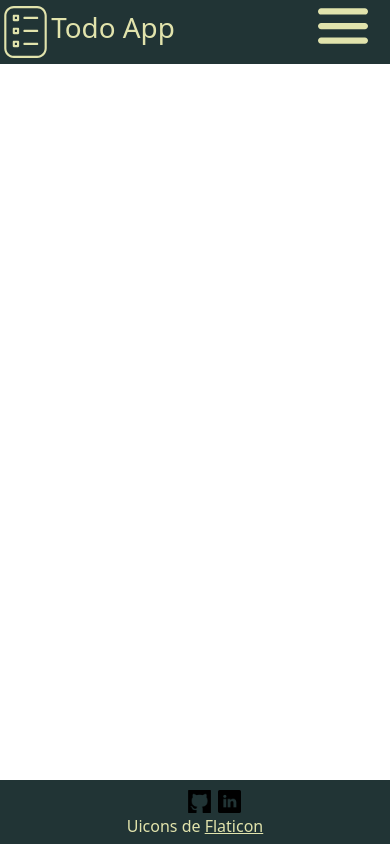
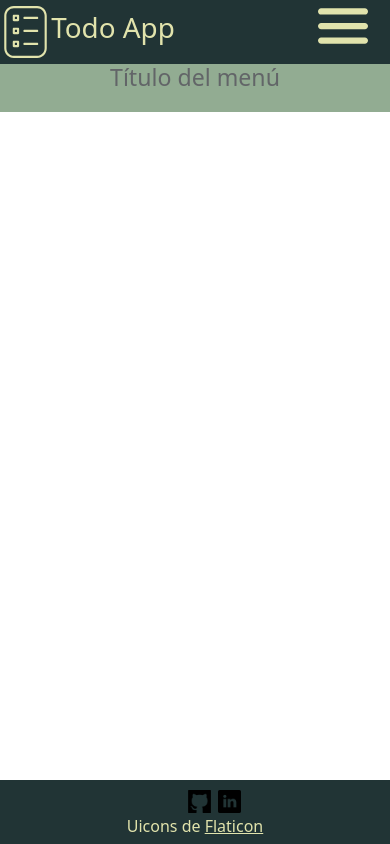
Before and after one commit to dalbr96/todo-app-fr, an Angular app in the folder todo-app-fr/: page / in a window 390 px wide. Built offline with nearby package versions, Linux system fonts and the light colour scheme.

Commit message:
ADD - main component: maquetación inicial

```diff
--- a/todo-app-fr/src/app/core/modules/layout/layout.module.ts
+++ b/todo-app-fr/src/app/core/modules/layout/layout.module.ts
@@ -5,6 +5,7 @@ import { HeaderComponent } from './header/header.component';
 import { FooterComponent } from './footer/footer.component';
 import { NavbarComponent } from './navbar/navbar.component';
 import { BrowserAnimationsModule } from '@angular/platform-browser/animations';
+import { MainComponent } from './main/main.component';
 
 
 
@@ -13,7 +14,8 @@ import { BrowserAnimationsModule } from '@angular/platform-browser/animations';
     LayoutComponent,
     HeaderComponent,
     FooterComponent,
-    NavbarComponent
+    NavbarComponent,
+    MainComponent
   ],
   imports: [
     CommonModule,
--- a/todo-app-fr/src/app/core/modules/layout/layout/layout.component.html
+++ b/todo-app-fr/src/app/core/modules/layout/layout/layout.component.html
@@ -1,2 +1,3 @@
 <app-header></app-header>
+<app-main></app-main>
 <app-footer></app-footer>
--- /dev/null
+++ b/todo-app-fr/src/app/core/modules/layout/main/main.component.css
@@ -0,0 +1,24 @@
+@media (max-width:830px) {
+    .main-container {
+        display: flex;
+        flex-direction: column;
+    }
+
+    .main-navigation {
+        max-width: 100%;
+        height: 3rem;
+    }
+}
+
+@media(min-width:831px) {
+    .main-navigation {
+        max-width: 20vw;
+        height: 100vh;
+    }
+}
+
+.main-navigation {
+    background-color: #648a64;
+    opacity: 0.7;
+    text-align: center;
+}
--- /dev/null
+++ b/todo-app-fr/src/app/core/modules/layout/main/main.component.html
@@ -0,0 +1,9 @@
+<div class="main-container">
+    <div class="main-navigation">
+        <h3>Título del menú</h3>
+        <nav>
+        </nav>
+    </div>
+    <div class="main-section">
+    </div>
+</div>
```
Also changed, not shown: todo-app-fr/src/app/core/modules/layout/main/main.component.ts (added, +10 -0 lines), 1 other file (tests, documents, lock files or other folders).
